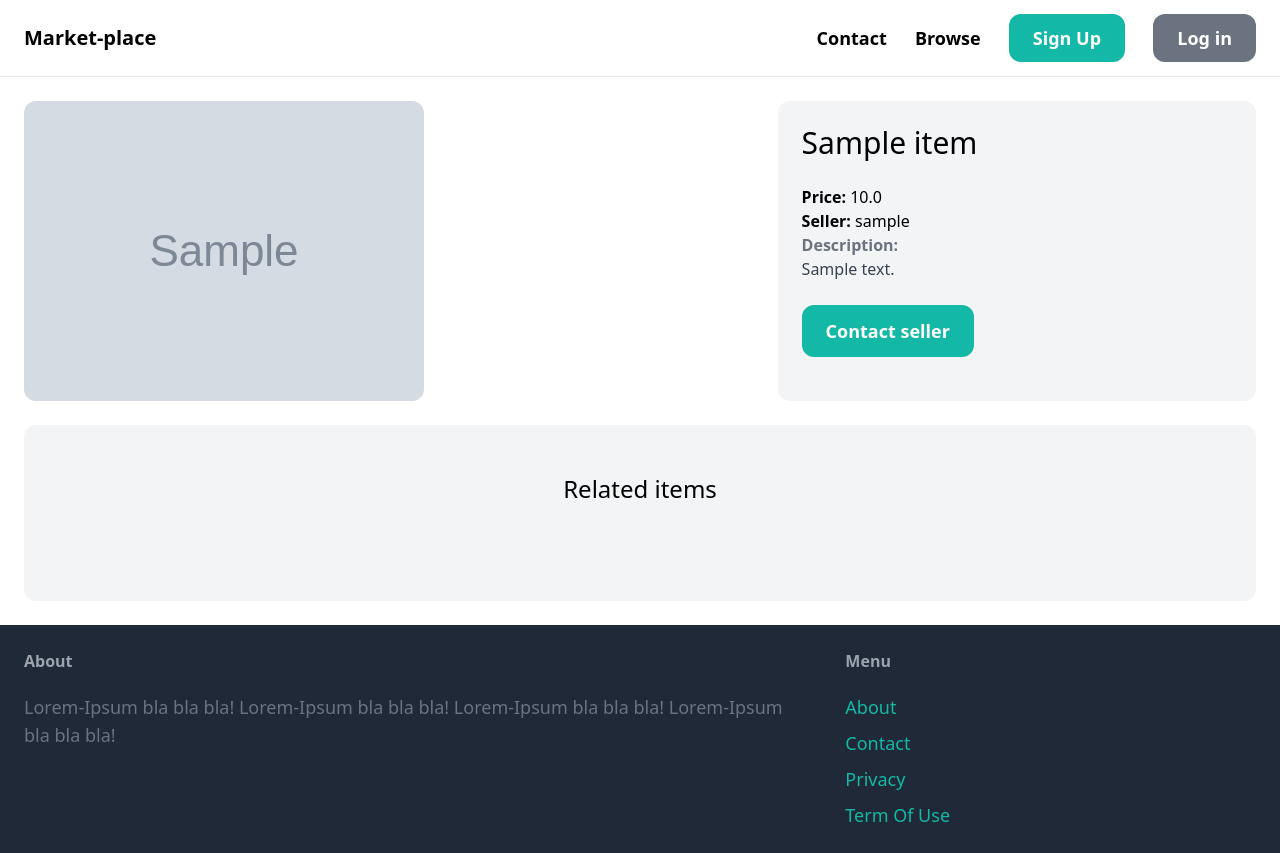
After one commit to Ikromjon1998/django-marketplace, a Django app: page /item/1/ in a window 1280 px wide. The commit adds this page. Run offline with Django 4.2, Linux system fonts and the light colour scheme; tables that the repository leaves empty hold one stand-in row (values such as "Sample post"); grey boxes marked "Sample" are stand-in pictures; some libraries are stand-ins or nearby versions.

Commit message:
Updated main page and added item page

```diff
--- a/djangoMarketplace/core/templates/core/base.html
+++ b/djangoMarketplace/core/templates/core/base.html
@@ -13,7 +13,7 @@
         <a href="/" class="text-xl font-semibold">Market-place</a>
 
         <div class="space-x-6">
-            <a href="/" class="text-lg font-semibold hover:text-gray-500">Contact</a>
+            <a href="{% url 'contact' %}" class="text-lg font-semibold hover:text-gray-500">Contact</a>
             <a href="/" class="text-lg font-semibold hover:text-gray-500">Browse</a>
 
             <a href="/" class="px-6 py-3 text-lg font-semibold bg-teal-500 text-white rounded-xl hover:bg-teal-700">Sign Up</a>
@@ -31,7 +31,7 @@
             <h3 class="mb-5 font-semibold text-gray-400 ">About</h3>
 
             <p class="text-lg text-gray-500">
-                Lorem-Ipsum bla bla bla!
+                Lorem-Ipsum bla bla bla! Lorem-Ipsum bla bla bla! Lorem-Ipsum bla bla bla! Lorem-Ipsum bla bla bla!
             </p>
         </div>
         <div class="w-1/3">
--- a/djangoMarketplace/core/views.py
+++ b/djangoMarketplace/core/views.py
@@ -6,7 +6,11 @@ from item.models import Item, Category
 def index(request):
     items = Item.objects.filter(is_sold=False)[0:6]
     categories = Category.objects.all()
-    return render(request, 'core/index.html', {'items': items, 'categories': categories})
+
+    return render(request, 'core/index.html', {
+        'items': items,
+        'categories': categories
+    })
 
 def contact(request):
     return render(request, 'core/contact.html')
--- a/djangoMarketplace/djangoMarketplace/urls.py
+++ b/djangoMarketplace/djangoMarketplace/urls.py
@@ -1,10 +1,13 @@
+from django.conf import settings
+from django.conf.urls.static import static
 from django.contrib import admin
-from django.urls import path
+from django.urls import path, include
 
 from core.views import index, contact
 
 urlpatterns = [
     path('', index, name="index"),
+    path('item/', include('item.urls')),
     path('contact/', contact, name="contact"),
     path('admin/', admin.site.urls),
-]
+] + static(settings.MEDIA_URL, document_root=settings.MEDIA_ROOT)
--- /dev/null
+++ b/djangoMarketplace/item/templates/item/detail.html
@@ -0,0 +1,60 @@
+{% extends 'core/base.html' %}
+
+{% block title %}{{ item.name }}{% endblock %}
+
+
+{% block content %}
+    <div class="grid grid-cols-5 gap-6">
+        <div class="col-span-3">
+            <img src="{{ item.image.url }}" class="rounded-xl" alt="{{ item.name }}">
+        </div>
+
+        <div class="col-span-2 p-6 bg-gray-100 rounded-xl">
+            <h1 class="text-3xl mb-6">{{ item.name }}</h1>
+            <p><strong>Price: </strong>{{ item.price }}</p>
+            <p><strong>Seller: </strong>{{ item.created_by.username }}</p>
+
+            {% if item.description %}
+                <p class="text-gray-700"><strong class="text-gray-500">Description: </strong><br/>
+                    {{ item.description }}
+                </p>
+            {% endif %}
+
+            {% if request.user == item.created_by %}
+                <div class="mt-6 p-6 bg-white rounded-xl">
+                    <p>This is your item!</p>
+
+                    <a href="#"
+                       class="inline-block mt-6 px-6 py-3 text-lg font-semibold bg-teal-500 text-white rounded-xl">Edit</a>
+                    <a href="#"
+                       class="inline-block mt-6 px-6 py-3 text-lg font-semibold bg-red-500 text-white rounded-xl">Delete</a>
+                </div>
+            {% else %}
+                <a href="#"
+                   class="inline-block mt-6 px-6 py-3 text-lg font-semibold bg-teal-500 text-white rounded-xl hover:bg-teal-700">Contact
+                    seller</a>
+            {% endif %}
+        </div>
+    </div>
+    <div class="mt-6 px-6 py-12 bg-gray-100 rounded-xl">
+        <h2 class="mb-12 text-2xl text-center">Related items</h2>
+
+        <div class="grid grid-cols-3 gap-3">
+            {% for item in related_items %}
+                <div>
+                    <a href="{% url 'item:detail' item.id %}">
+                        <div>
+                            <img src="{{ item.image.url }}" class="rounded-t-xl">
+                        </div>
+
+                        <div class="p-6 bg-white rounded-b-xl">
+                            <h2 class="text-2xl">{{ item.name }}</h2>
+                            <p class="text-gray-500">Price: {{ item.price }}</p>
+                        </div>
+                    </a>
+                </div>
+            {% endfor %}
+        </div>
+    </div>
+
+{% endblock %}
--- /dev/null
+++ b/djangoMarketplace/item/urls.py
@@ -0,0 +1,11 @@
+
+
+from django.urls import path
+
+from . import views
+
+app_name = 'item'
+
+urlpatterns = [
+    path('<int:pk>/', views.detail, name='detail'),
+]
--- a/djangoMarketplace/item/views.py
+++ b/djangoMarketplace/item/views.py
@@ -1,3 +1,12 @@
-from django.shortcuts import render
 
-# Create your views here.
+from django.shortcuts import render, get_object_or_404, redirect
+
+from .models import Category, Item
+def detail(request, pk):
+    item = get_object_or_404(Item, pk=pk)
+    related_items = Item.objects.filter(category=item.category, is_sold=False).exclude(pk=pk)[0:3]
+
+    return render(request, 'item/detail.html', {
+        'item': item,
+        'related_items': related_items
+    })
```
Also changed, not shown: djangoMarketplace/core/templates/core/index.html (+49 -3 lines), djangoMarketplace/media/item_images/shoe-1.jpg (added), djangoMarketplace/media/item_images/toy-car.jpg (added).
